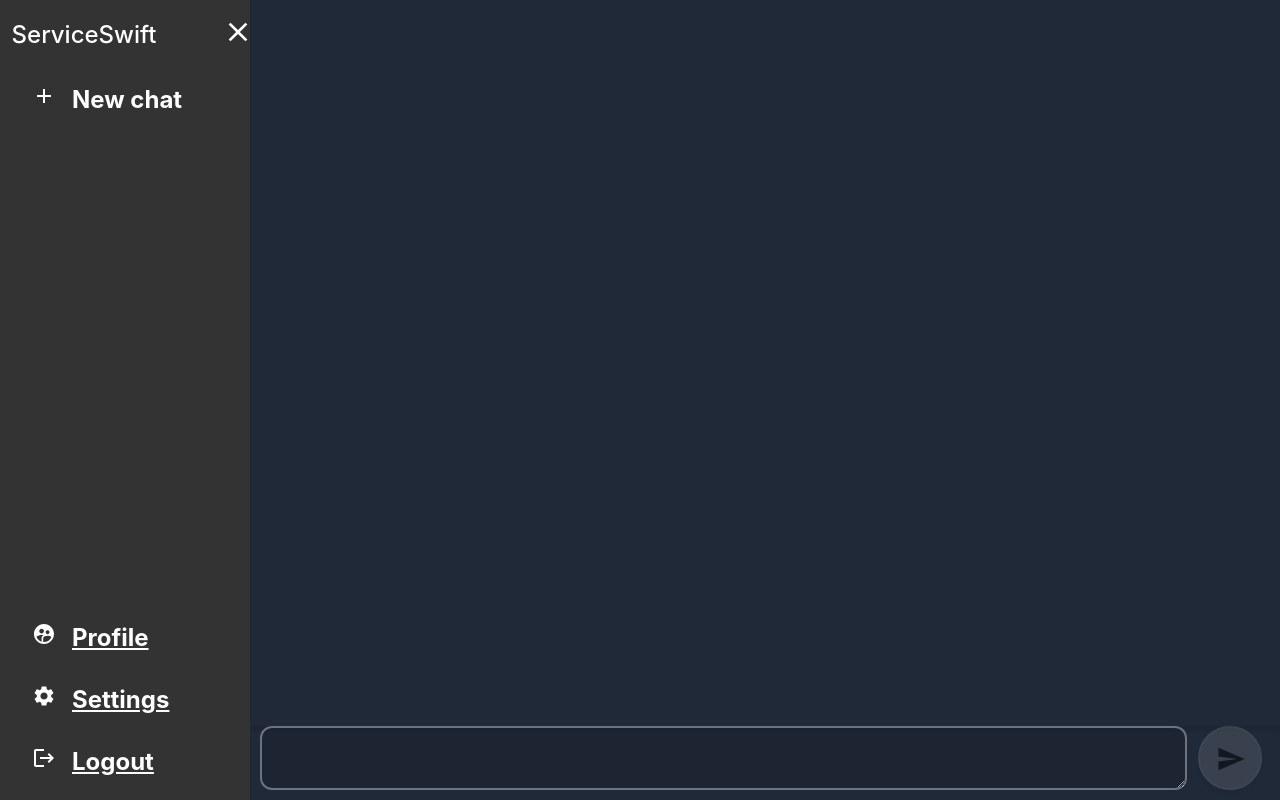
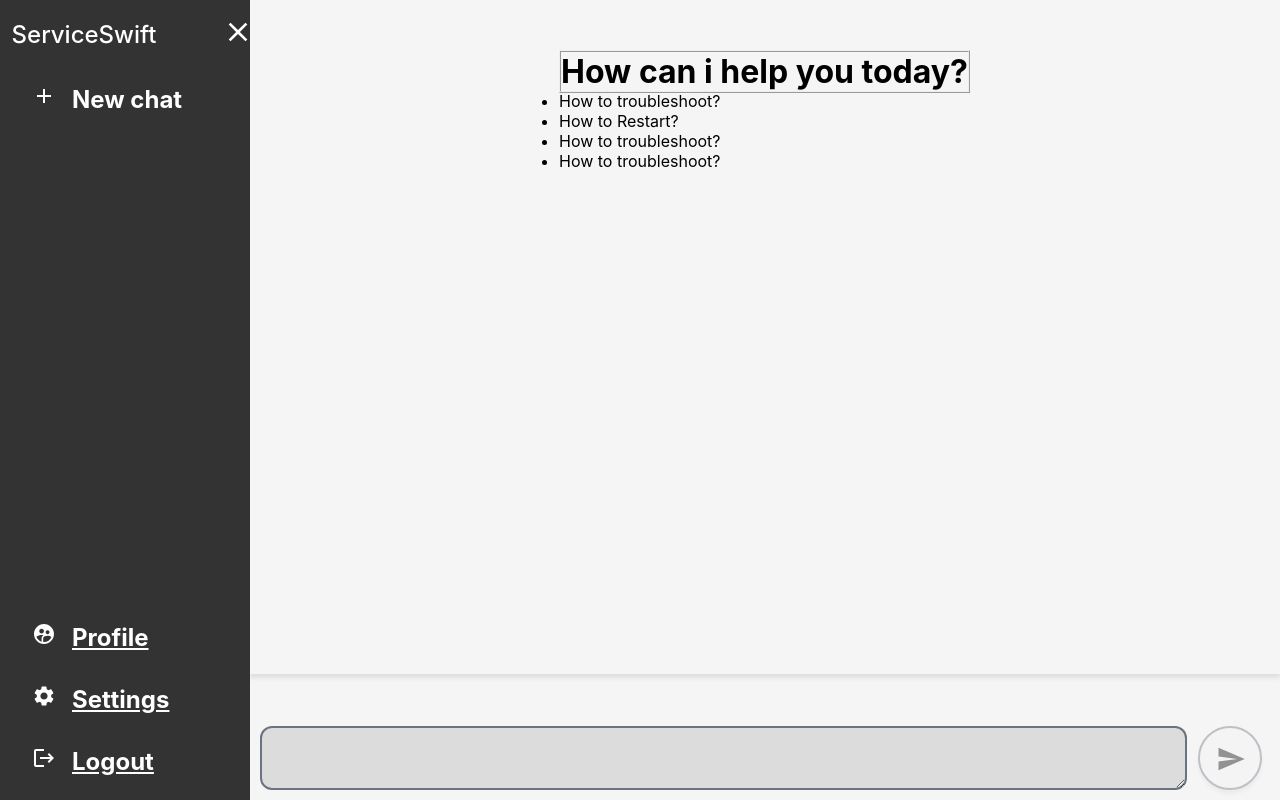
Before and after one commit to vandykumari/serviceswift, a React (Create React App) app: page / in a window 1280 px wide. Built offline with nearby package versions, Linux system fonts and the light colour scheme.

Commit message:
layout changes

```diff
--- a/src/components/ChatView.js
+++ b/src/components/ChatView.js
@@ -14,7 +14,18 @@ const ChatView = () => {
     };
     return(
     <div className='chatview'>
-        <main className='chatview__chatarea'></main>
+        <main className='chatview__chatarea'>
+            <div>
+                <h1 ><span className="chatview_chatarea_text">How can i help you today?</span></h1>
+                <ul>
+                    <li>How to troubleshoot?</li>
+                    <li>How to Restart?</li>
+                    <li>How to troubleshoot?</li>
+                    <li>How to troubleshoot?</li>
+                </ul>
+            </div>
+
+        </main>
 
     <form className='form'>
         <div className='flex items-stretch justify-between w-full'>
--- a/src/components/SideBar.css
+++ b/src/components/SideBar.css
@@ -116,14 +116,14 @@
 
 /* CHATVIEW */
 .chatview {
-    background-color:#374151;
+    background-color: whitesmoke;
     display: flex;
     flex-direction: column;
     height: 100vh;
     transition-duration: 300ms;
     overflow: hidden;
     position: relative;
-    background-color: #1f2937;
+
     width: 100%;
 }
 
@@ -133,12 +133,25 @@
 
   .chatview__chatarea {
     flex-grow: 1;
+    padding-left: 30%;
+    padding-top: 5%;
+    margin-bottom: 5%;
+    color: black;
+
     width: 100%;
     overflow-y: scroll;
     display: flex;
     flex-direction: column;
-    box-shadow: 0 4px 4px rgba(0, 0, 0, 0.1);
+    box-shadow: 0 4px 4px rgba(30, 36, 30, 0.1);
   }
+  .chatview_chatarea_text{
+    border-style: ridge;
+    border-width: 2px;
+    width:fit-content;
+
+
+  }
+
 
   .form {
     display:flex;
@@ -169,12 +182,15 @@
     border-radius: 0.75rem;
     transition: ease-in-out 300ms;
     width: 90%;
+    size: 2%;
+
 
   }
 
   .dark .chatview__textarea-message {
-    background-color: #f3f4f6; /* Replace with your dark mode background color */
-    border-color: #1f2937; /* Replace with your dark mode border color */
+    background-color: #f3f4f6;
+    border-color: #1f2937;
+
   }
 
   .chatview__btn-send {
```
